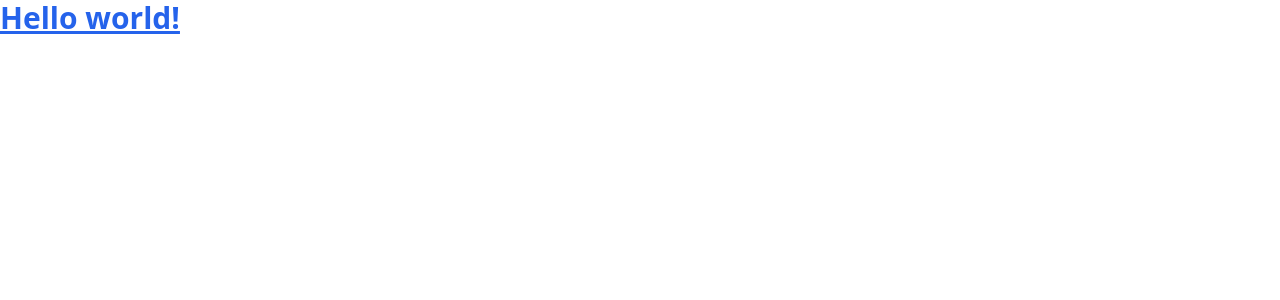
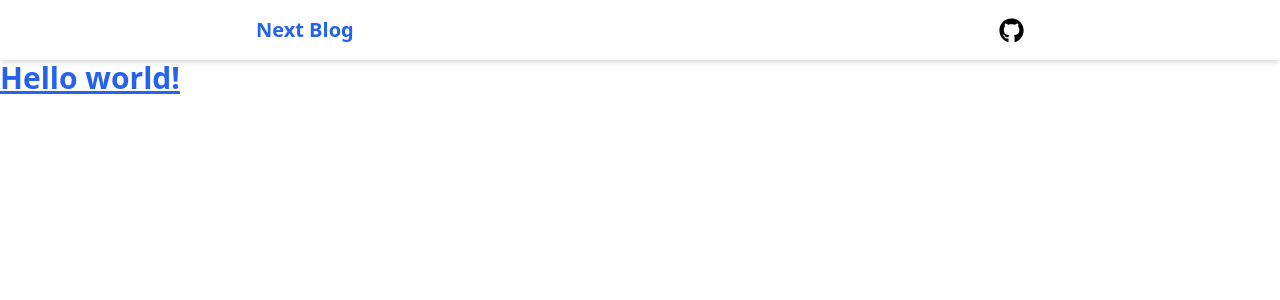
Before and after one commit to Aditya6101/next-blog-app, a Next.js app: page / in a window 1280 px wide. Shown: the top 300 px of the page. Built offline with nearby package versions, Linux system fonts and the light colour scheme.

Commit message:
Layout added.

```diff
--- /dev/null
+++ b/components/Layout.tsx
@@ -0,0 +1,17 @@
+import React from 'react';
+import Header from './Header';
+
+type Props = {
+  children: React.ReactNode;
+};
+
+const Layout: React.FC<Props> = ({ children }) => {
+  return (
+    <>
+      <Header />
+      {children}
+    </>
+  );
+};
+
+export default Layout;
--- a/pages/_app.tsx
+++ b/pages/_app.tsx
@@ -1,8 +1,13 @@
-import '../styles/globals.css'
-import type { AppProps } from 'next/app'
+import '../styles/globals.css';
+import type { AppProps } from 'next/app';
+import Layout from '../components/Layout';
 
 function MyApp({ Component, pageProps }: AppProps) {
-  return <Component {...pageProps} />
+  return (
+    <Layout>
+      <Component {...pageProps} />
+    </Layout>
+  );
 }
 
-export default MyApp
+export default MyApp;
```
